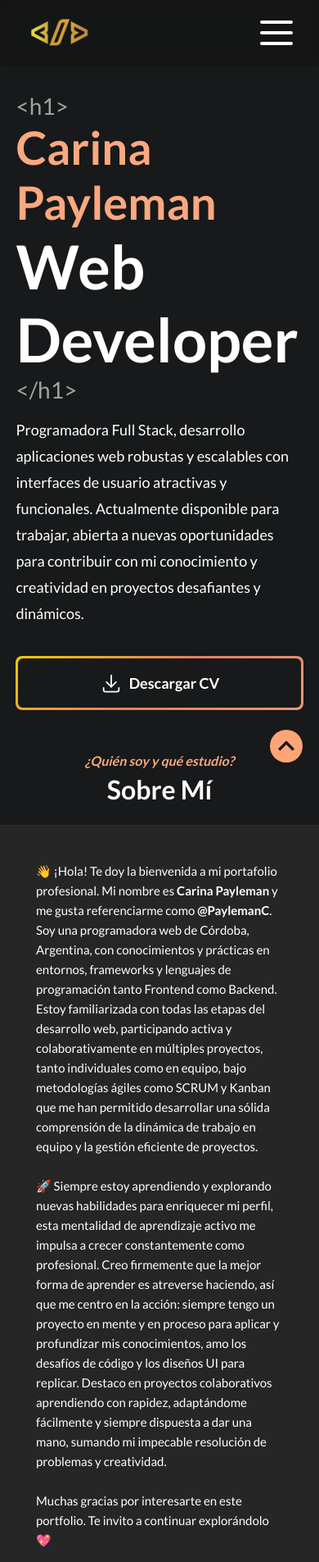
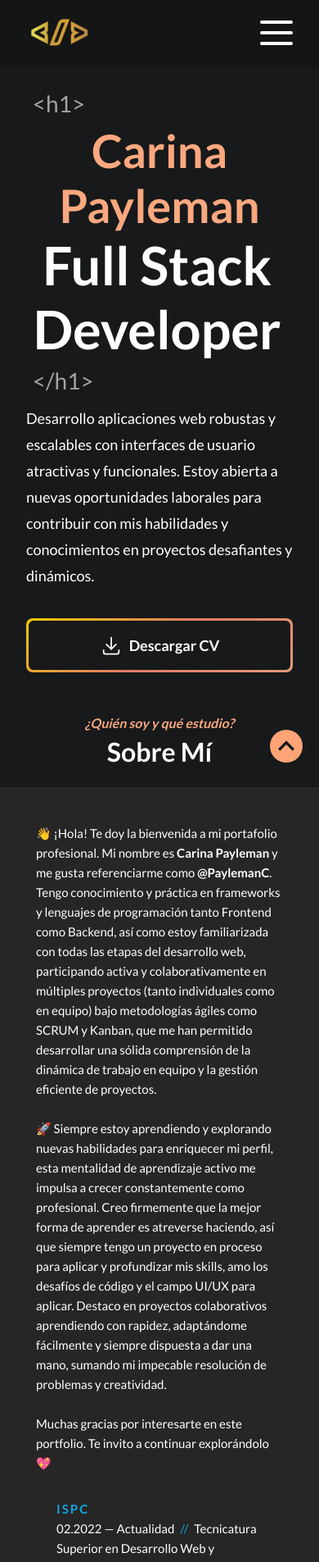
Before and after one commit to PaylemanC/portfolio, an Angular app: page / in a window 390 px wide. Shown: the top 1905 px of the page at 82% size. Built offline with nearby package versions, Linux system fonts and the light colour scheme.

Commit message:
Actualiza información y ordena información UI

```diff
--- a/src/app/components/cv-download-button/cv-download-button.component.scss
+++ b/src/app/components/cv-download-button/cv-download-button.component.scss
@@ -51,7 +51,7 @@ a {
   }
 }
 
-@media (max-width: 575px) {
+@media (max-width: 675px) {
   a {
     width: 100%;
   }
--- a/src/app/pages/home/home.component.scss
+++ b/src/app/pages/home/home.component.scss
@@ -7,7 +7,7 @@
 
   .introduction__content {
     max-width: 620px;
-    margin: 16px 32px 16px 48px;
+    margin: 16px 60px;
   }
 
   .introduction__content-title {
@@ -18,7 +18,7 @@
       font-weight: bold;
 
       .content-title_occupation {
-        font-size: 7.4rem;
+        font-size: 6.5rem;
         padding-right: 6px;
         display: inline-block;
         max-width:fit-content;
@@ -107,7 +107,7 @@
 
     h2 {
       text-align: center;
-      margin: 4px 0 8px;
+      margin: 4px 0 12px;
     }
   }
 
@@ -115,13 +115,21 @@
     background-color: $aux-soft-background;
     display: grid;
     grid-template-columns: 1fr 1fr;
-    gap: 24px;
+    align-items: center;
+    gap: 60px;
     padding: 44px;
     line-height: 1.6;
     margin-bottom: 32px;
 
     p {
       font-size: 1.5rem;
+    }
+
+    ul {
+      display: flex;
+      flex-direction: column;
+      justify-content: space-evenly;
+      margin: 32px;
     }
 
     span {
@@ -222,9 +230,16 @@
       height: 100%;
     }
   }
+
+  #about-me {
+    .about-me__content-container {
+      align-items: normal;
+      gap: 32px;
+    }
+  }
 }
 
-@media (max-width: 575px) {
+@media (max-width: 675px) {
   .introduction__avatar, .social-media {
     display: none;
   }
@@ -236,12 +251,18 @@
 
     .introduction__content-title {
       h1 {
-        margin-left: 0;
+        text-align: center;
+        margin: 10px 0;
         .content-title_occupation {
           white-space:initial;
           border-right: none;
           animation: none;
         }
+      }
+
+      p {
+        margin-left: 2vw;
+        line-height: 1;
       }
     }
   }
@@ -259,6 +280,10 @@
 
     .about-me__content-container {
       grid-template-columns: 1fr;
+
+      .about-me__content.education {
+        margin: 0 25px;
+      }
     }
 
     .hard-skills__container, .soft-skills__container {
--- a/src/assets/data/data.json
+++ b/src/assets/data/data.json
@@ -1,9 +1,9 @@
 {
   "name": "Carina Payleman",
-  "occupation": ["Web Developer", "Backend Developer", "Frontend Developer"],
+  "occupation": ["Full Stack Developer", "Web Developer", "Backend Developer", "Frontend Developer"],
   "cv": "./assets/data/cv.pdf",
-  "summary": "Programadora Full Stack, desarrollo aplicaciones web robustas y escalables con interfaces de usuario atractivas y funcionales. Actualmente disponible para trabajar, abierta a nuevas oportunidades para contribuir con mi conocimiento y creatividad en  proyectos desafiantes y dinámicos.",
-  "description": "👋 ¡Hola! Te doy la bienvenida a mi portafolio profesional. Mi nombre es <strong>Carina Payleman</strong> y me gusta referenciarme como <strong>@PaylemanC</strong>. Soy una programadora web de Córdoba, Argentina, con conocimientos y prácticas en entornos, frameworks y lenguajes de programación tanto Frontend como Backend. Estoy familiarizada con todas las etapas del desarrollo web, participando activa y colaborativamente en múltiples proyectos, tanto individuales como en equipo, bajo metodologías ágiles como SCRUM y Kanban que me han permitido  desarrollar una sólida comprensión de la dinámica de trabajo en equipo y la gestión eficiente de proyectos. <br><br> 🚀 Siempre estoy aprendiendo y explorando nuevas habilidades para enriquecer mi perfil, esta mentalidad de aprendizaje activo me impulsa a crecer constantemente como profesional. Creo firmemente que la mejor forma de aprender es atreverse haciendo, así que me centro en la acción: siempre tengo un proyecto en mente y en proceso para aplicar y profundizar mis conocimientos, amo los desafíos de código y los diseños UI para replicar. Destaco en proyectos colaborativos aprendiendo con rapidez, adaptándome fácilmente y siempre dispuesta a dar una mano, sumando mi impecable resolución de problemas y creatividad.<br><br>Muchas gracias por interesarte en este portfolio. Te invito a continuar explorándolo 💖",
+  "summary": "Desarrollo aplicaciones web robustas y escalables con interfaces de usuario atractivas y funcionales. Estoy abierta a nuevas oportunidades laborales para contribuir con mis habilidades y conocimientos en proyectos desafiantes y dinámicos.",
+  "description": "👋 ¡Hola! Te doy la bienvenida a mi portafolio profesional. Mi nombre es <strong>Carina Payleman</strong> y me gusta referenciarme como <strong>@PaylemanC</strong>. Tengo conocimiento y práctica en frameworks y lenguajes de programación tanto Frontend como Backend, así como estoy familiarizada con todas las etapas del desarrollo web, participando activa y colaborativamente en múltiples proyectos (tanto individuales como en equipo) bajo metodologías ágiles como SCRUM y Kanban, que me han permitido desarrollar una sólida comprensión de la dinámica de trabajo en equipo y la gestión eficiente de proyectos. <br><br> 🚀 Siempre estoy aprendiendo y explorando nuevas habilidades para enriquecer mi perfil, esta mentalidad de aprendizaje activo me impulsa a crecer constantemente como profesional. Creo firmemente que la mejor forma de aprender es atreverse haciendo, así que siempre tengo un proyecto en proceso para aplicar y profundizar mis skills, amo los desafíos de código y el campo UI/UX para aplicar. Destaco en proyectos colaborativos aprendiendo con rapidez, adaptándome fácilmente y siempre dispuesta a dar una mano, sumando mi impecable resolución de problemas y creatividad.<br><br>Muchas gracias por interesarte en este portfolio. Te invito a continuar explorándolo 💖",
   "education": [
     {
       "id": 1,
@@ -169,15 +169,15 @@
   "projects": [
     {
       "id": 1,
-      "img": "./assets/imgs/project-manager.png",
-      "title": "Project Manager",
-      "subtitle": "Gestor de proyectos de software",
-      "description": "Esta plataforma de getión de proyectos se centra en operaciones CRUD, con barra de búsqueda y paginación. Apliqué muchos conceptos interesantes, como almacenamiento en local storage, la librería ngx-pagination para paginado, y data binding para filtrado. La UI fue desarrollada según el Ant Design System de Figma.",
-      "skills": ["Angular", "TypeScript", "SCSS"],
-      "github": "https://github.com/PaylemanC/project-manager--FrontendChallenge",
-      "deploy": "https://project-manager.netlify.app",
+      "img": "./assets/imgs/misrutinas.png",
+      "title": "MisRutinas",
+      "subtitle": "Full Stack & Android & SCRUM",
+      "description": "MisRutinas es un sistema completo de administración de clases, socios y entrenadores de gimnasio. Cuenta con 1 CRUD de clases en Web + e-commerce, y 3 CRUD en la aplicación Mobile; ambos cuentan con registro y autenticación para administradores. El proyecto se desarrolló en 1 año y 6 meses, junto a un Scrum Team de 6 desarrolladores más, y bajo metodología SCRUM.",
+      "skills": ["Angular", "Django", "Android Studio", "Java", "MySQL", "SQLite", "Firebase Authentication API","Bootstrap"],
+      "github": "https://github.com/grupoA7ISPC/MisRutinas-PracticasProfesionalizante",
+      "deploy": "",
       "status": "COMPLETED",
-      "category": "Frontend"
+      "category": "Full Stack"
     },
     {
       "id": 2,
@@ -193,6 +193,18 @@
     },
     {
       "id": 3,
+      "img": "./assets/imgs/project-manager.png",
+      "title": "Project Manager",
+      "subtitle": "Gestor de proyectos de software",
+      "description": "Esta plataforma de getión de proyectos se centra en operaciones CRUD, con barra de búsqueda y paginación. Apliqué muchos conceptos interesantes, como almacenamiento en local storage, la librería ngx-pagination para paginado, y data binding para filtrado. La UI fue desarrollada según el Ant Design System de Figma.",
+      "skills": ["Angular", "TypeScript", "SCSS"],
+      "github": "https://github.com/PaylemanC/project-manager--FrontendChallenge",
+      "deploy": "https://project-manager.netlify.app",
+      "status": "COMPLETED",
+      "category": "Frontend"
+    },
+    {
+      "id": 4,
       "img": "./assets/imgs/todoapp.png",
       "title": "TodoApp",
       "subtitle": "Listado de tareas pendientes",
@@ -202,18 +214,6 @@
       "deploy": "https://paylemanc.github.io/Todo-App/",
       "status": "IN PROGRESS",
       "category": "Frontend"
-    },
-    {
-      "id": 4,
-      "img": "./assets/imgs/misrutinas.png",
-      "title": "MisRutinas",
-      "subtitle": "Full Stack & Android & SCRUM",
-      "description": "MisRutinas es un sistema completo de administración de clases, socios y entrenadores de gimnasio. Cuenta con 1 CRUD de clases en Web + e-commerce, y 3 CRUD en la aplicación Mobile; ambos cuentan con registro y autenticación para administradores. El proyecto se desarrolló en 1 año y 6 meses, junto a un Scrum Team de 6 desarrolladores más, y bajo metodología SCRUM.",
-      "skills": ["Angular", "Django", "Android Studio", "Java", "MySQL", "SQLite", "Firebase Authentication API","Bootstrap"],
-      "github": "https://github.com/grupoA7ISPC/MisRutinas-PracticasProfesionalizante",
-      "deploy": "",
-      "status": "COMPLETED",
-      "category": "Full Stack"
     },
     {
       "id": 5,
```
